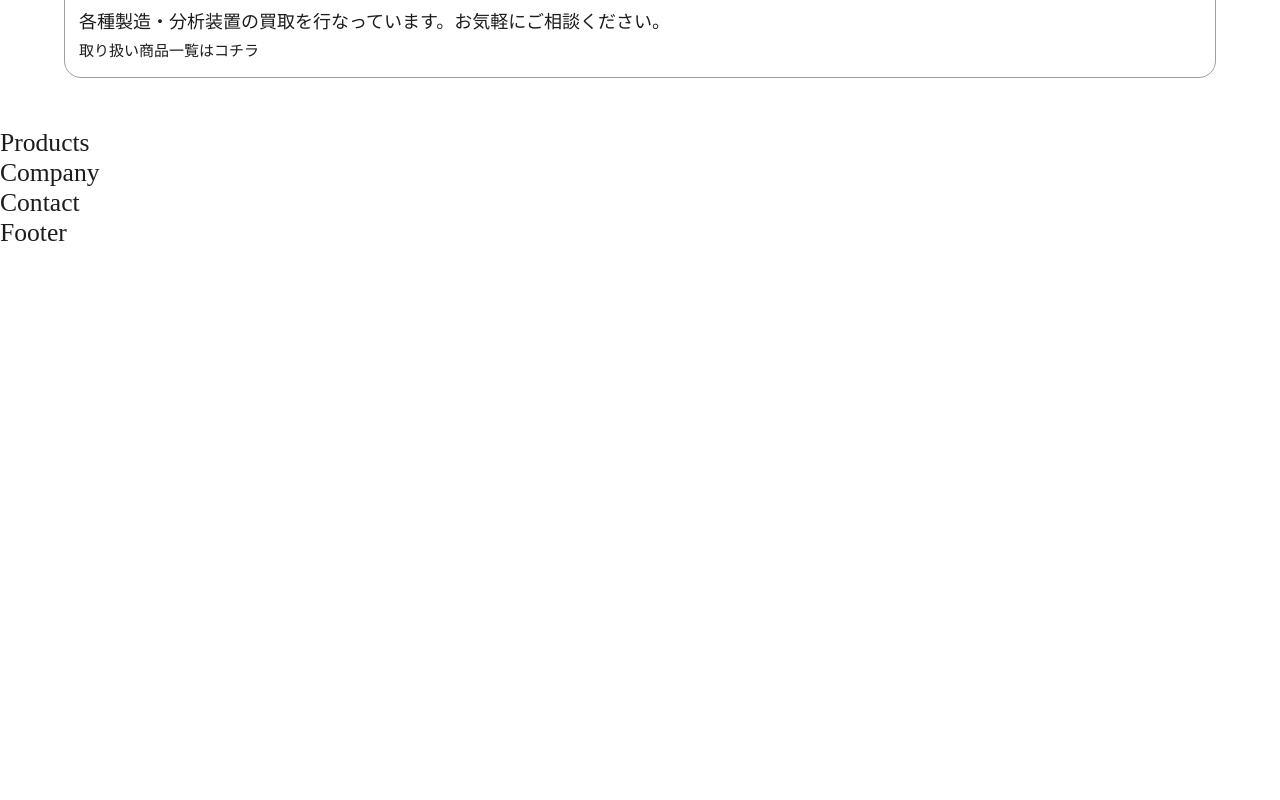
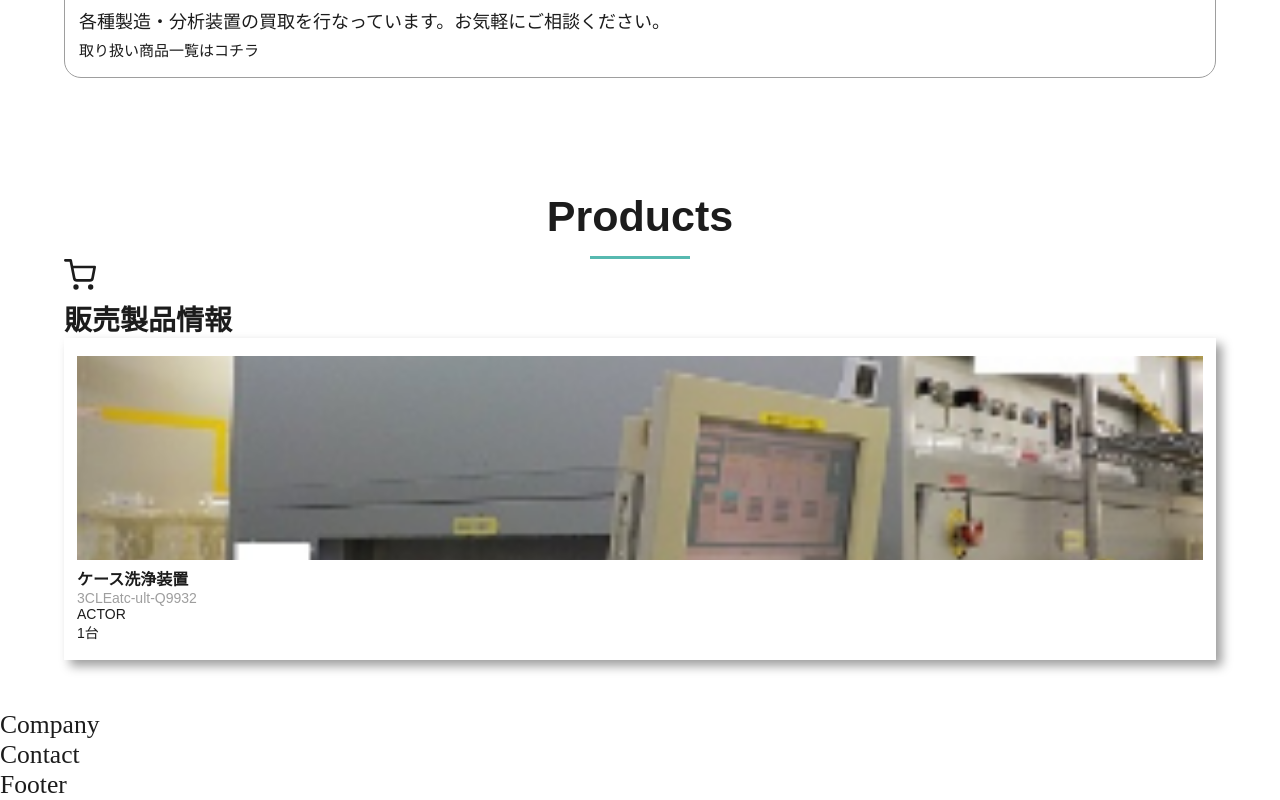
Before and after one commit to satoshi-create/TTC_re, a Next.js app: page / in a window 1280 px wide. Shown: the part 1520-2320 px from the top of the page. Before the commit the page ends 1768 px from the top, so only its background shows below. Built offline with nearby package versions, Linux system fonts and the light colour scheme.

Commit message:
Productsコンポーネントにテキストスタイルを追加

```diff
--- a/components/Products.js
+++ b/components/Products.js
@@ -1,9 +1,42 @@
-import React from 'react'
-
+import React from "react";
+import styles from "../styles/Products.module.css";
+import Title from "./Title";
+import { ShoppingCart, ShoppingBag, Truck } from "react-feather";
+import Image from "next/image";
+import Link from "next/link";
 const Products = () => {
   return (
-    <div>Products</div>
-  )
-}
+    <section className="parts-grid section-padding">
+      <Title title={"Products"} />
+      <section className={styles.sale}>
+        <div className={styles.productsTitle}>
+          <i>
+            <ShoppingCart />
+          </i>
+          <h3>販売製品情報</h3>
+        </div>
+        <div className={styles.cards}>
+          <div className={styles.card}>
+            <Link href={"/"}>
+              <figure>
+                <Image
+                  src="/products_thumb.png"
+                  width={266}
+                  height={204}
+                  className={styles.heroImg}
+                  alt="hero-image"
+                />
+              </figure>
+              <p className={styles.name}>ケース洗浄装置</p>
+              <p className={styles.id}>3CLEatc-ult-Q9932</p>
+              <p className={styles.merker}>ACTOR</p>
+              <p className={styles.number}>1台</p>
+            </Link>
+          </div>
+        </div>
+      </section>
+    </section>
+  );
+};
 
-export default Products
+export default Products;
--- a/components/Services.js
+++ b/components/Services.js
@@ -4,6 +4,7 @@ import { ShoppingCart } from "react-feather";
 import Link from "next/link";
 import styles from "../styles/Services.module.css";
 import services from "../libs/Services";
+
 const Services = () => {
   return (
     <section className="parts-grid section-padding">
--- /dev/null
+++ b/styles/Products.module.css
@@ -0,0 +1,30 @@
+.productsTitle svg {
+  width: clamp(1rem, 0.4222rem + 2.4653vw, 2rem);
+  height: clamp(1rem, 0.4222rem + 2.4653vw, 2rem);
+}
+
+.productsTitle h3 {
+  font-family: var(--section-title-font);
+  font-size: clamp(1.25rem, 0.9611rem + 1.2327vw, 1.75rem);
+}
+.card {
+  font-family: var(--section-title-font);
+  box-shadow: 6px 6px 10px var(--grey-light);
+  padding: 18px 13px;
+}
+.name {
+  font-size: 16px;
+  font-weight: 600;
+}
+.id {
+  font-size: 14px;
+  color: var(--grey-light);
+}
+.merker {
+  font-size: 14px;
+  font-weight: 500;
+}
+.number {
+  font-size: 14px;
+  font-weight: 500;
+}
```
Also changed, not shown: public/products_thumb.png (added).
